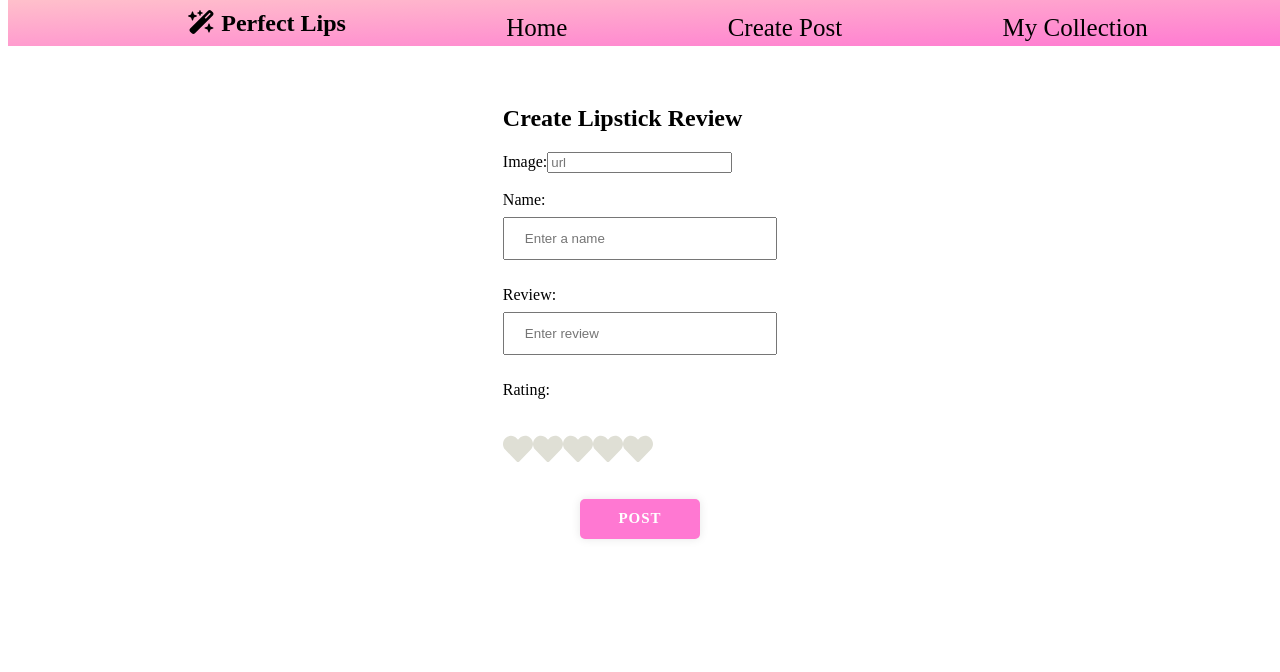
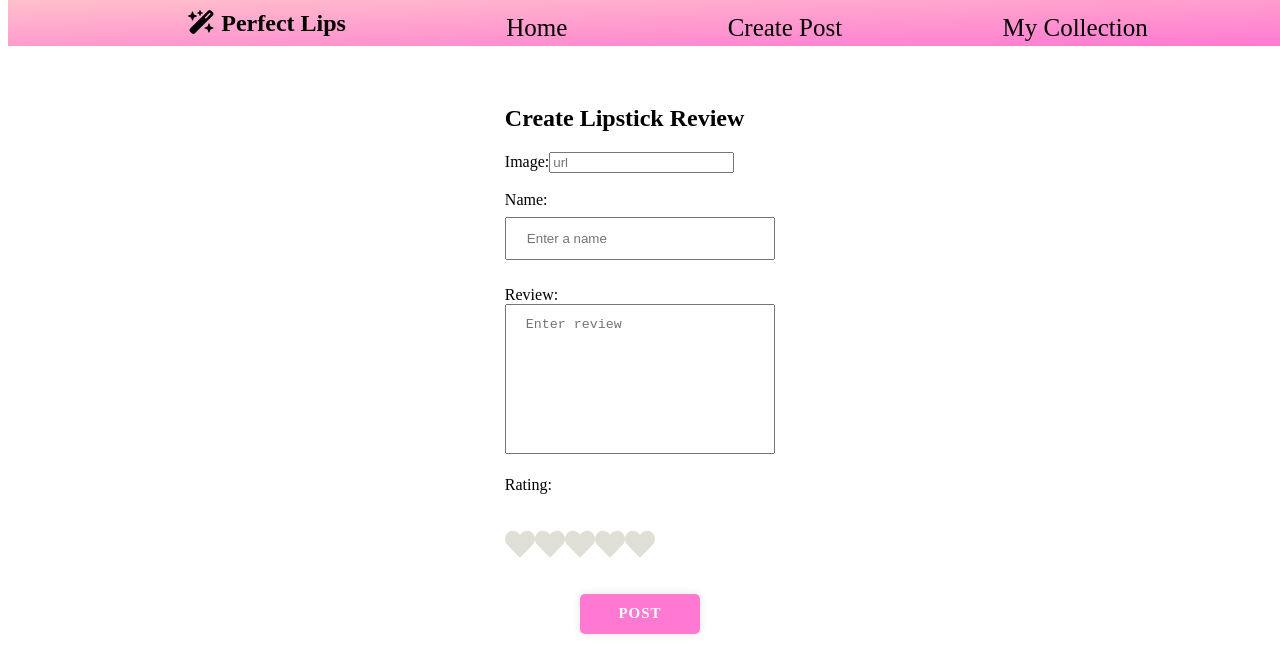
Before and after one commit to mary3210/Capstone-LipstickApp-FE, a React (Create React App) app: page /post in a window 1280 px wide. Shown: the top 672 px of the page. Built offline with nearby package versions, Linux system fonts and the light colour scheme; a web font is replaced by a local one.

Commit message:
added textarea to createpost reviewtxt

```diff
--- a/src/components/CreatePost/CreatePost.jsx
+++ b/src/components/CreatePost/CreatePost.jsx
@@ -92,17 +92,18 @@ const CreatePost = (props) => {
               </label>
             </div>
             <br />
-            <div>
+            <div className="reviewtxt">
               <label>
                 Review:
-                <input
+                <textarea
                   type="text"
                   id="review"
                   name="review"
                   placeholder="Enter review"
                   value={postForm.review}
                   onChange={handleChange}
-                />
+                >
+                  </textarea>
               </label>
             </div>
             <br />
--- a/src/components/EditPost/EditPost.jsx
+++ b/src/components/EditPost/EditPost.jsx
@@ -108,7 +108,7 @@ const EditPost = (props) => {
               </label>
             </div>
             <br />
-            <div>
+            <div className="reviewtxt">
               <label>
                 Edit Review:
                 <input
--- a/src/index.css
+++ b/src/index.css
@@ -94,6 +94,18 @@ input[type=text] {
   padding: 12px 20px;
   margin: 8px 0;
   box-sizing: border-box;
+}
+
+textarea{
+  display: inline-block;
+  width: 100%;
+  height: 150px;
+  padding: 12px 20px;
+  box-sizing: border-box;
+  /* border: 2px solid #ccc;
+  border-radius: 4px;
+  background-color: #f8f8f8; */
+  resize: none;
 }
 
 .collectName {
```
